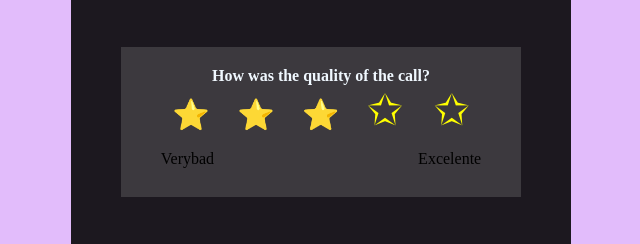
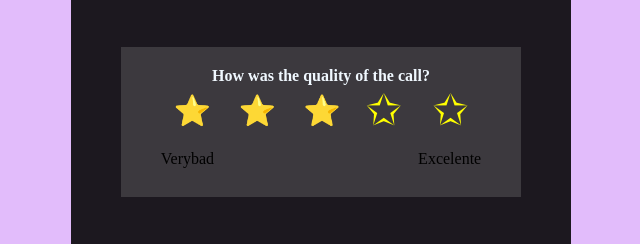
Before and after one commit to Ramlah23/ejercicio-8, a plain HTML site: page index.html in a window 1280 px wide. Shown: the part 244-488 px from the top of the page, 319-959 px from the left. Drawn offline with Linux system fonts and the light colour scheme.

Commit message:
modifique la alineacion de estrellas

```diff
--- a/index.html
+++ b/index.html
@@ -12,7 +12,7 @@
            <h3 class="titulo">You left the meeting</h3>
            <div class="contenedor2">
             <h4 class="pregunta">How was the quality of the call?</h4>
-                <p class="estrellas"><span class="estrellas">⭐ ⭐ ⭐</span> <span class="estrellas2">✩ ✩</span></p>
+                <p class="estrella1"><span class="estrellas">⭐ ⭐ ⭐</span><span class="estrellas2">✩ ✩</span></p>
                 <p class="calificacion">Verybad Excelente</p>
            </div>
            <div class="contenedor3">
--- a/style.css
+++ b/style.css
@@ -39,7 +39,8 @@ main {
     margin-left: 50px;
     margin-top: 50px;
     text-align: center;
-    display: inline-block;
+
+
 }
 .pregunta {
     padding-top: 20px;
@@ -47,14 +48,17 @@ main {
 
 }
 .estrellas {
+    align-self: center;
+    display: inline-block;
+    font-size: 30px;
 
-    font-size: 30px;
-    word-spacing: 20px;
 
 }
 .estrellas2 {
+    display: inline-block;
     font-size: 43px;
     color: yellow;
+    margin-left: 25px;
 
 }
 
@@ -85,3 +89,7 @@ main {
 .retorno {
     color: aliceblue;
 }
+p {
+display: inline-flex;
+word-spacing: 20px;
+}
```
